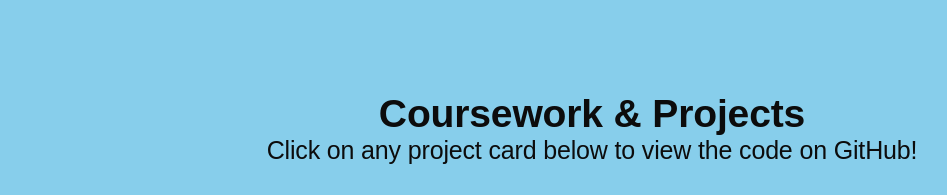
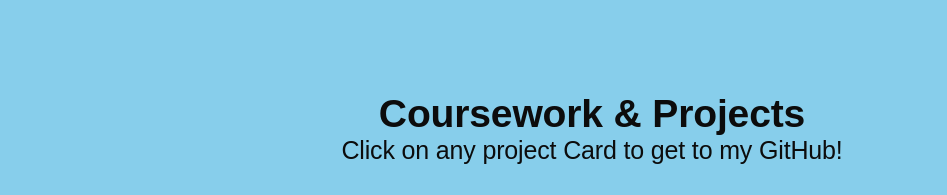
Before and after one commit to QueenLaReina/QueenLaReina.github.io, a plain HTML site: page index.html in a window 1280 px wide. Shown: the part 1560-1755 px from the top of the page, without its empty margins (48-995 px from the left). Drawn offline with Linux system fonts and the light colour scheme.

Commit message:
Update index.html

```diff
--- a/index.html
+++ b/index.html
@@ -80,7 +80,7 @@
     <div class="text_center">
       <h3 class="h3">Coursework & Projects</h3>
       <p class="h5" style="margin-bottom: 2rem;">
-        Click on any project card below to view the code on GitHub!
+        Click on any project Card to get to my GitHub!
       </p>
 
       <!-- Interactive Screenshot Gallery Grid -->
```
